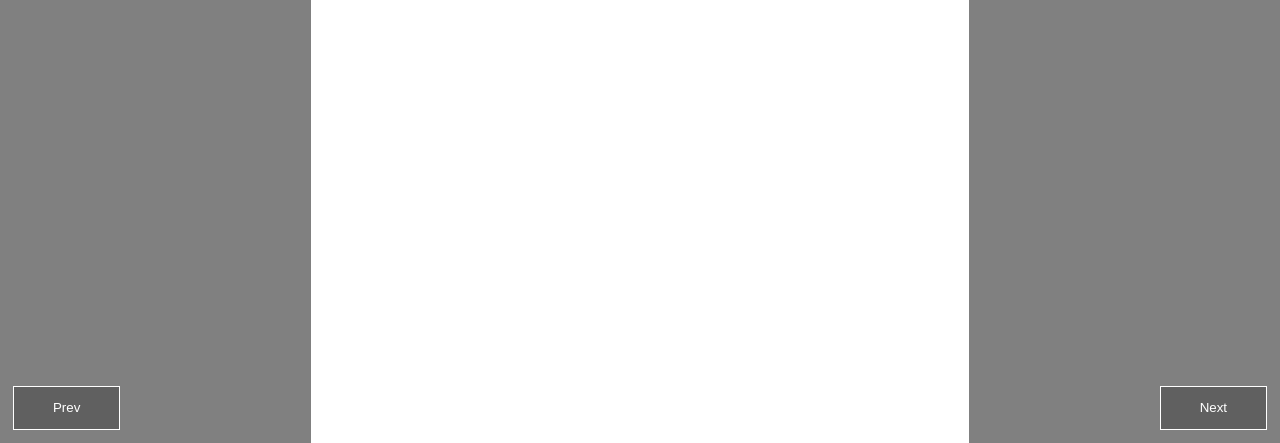
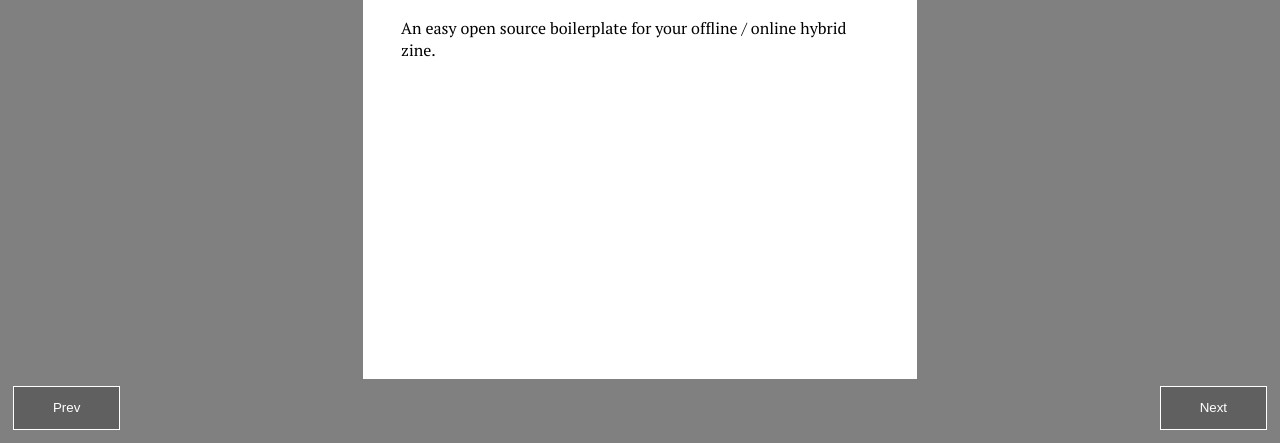
Before and after one commit to lindseyjohnasterius/zine.css, a website: page index.html in a window 1280 px wide. Shown: the part 357-800 px from the top of the page. Drawn offline with Linux system fonts and the light colour scheme.

Commit message:
zine pages

```diff
--- a/zine.css
+++ b/zine.css
@@ -68,7 +68,9 @@ zine-page-content {
 	overflow: hidden;
 	background-color: var(--paper-color);
 	aspect-ratio: 7 / 8.5;
-	max-height: 100%;
+	max-height: calc(100% - 8em);
+	margin-top: 4em;
+	margin-bottom: 4em;
 	margin-left: auto;
 	margin-right: auto;
 	height: auto;
```
